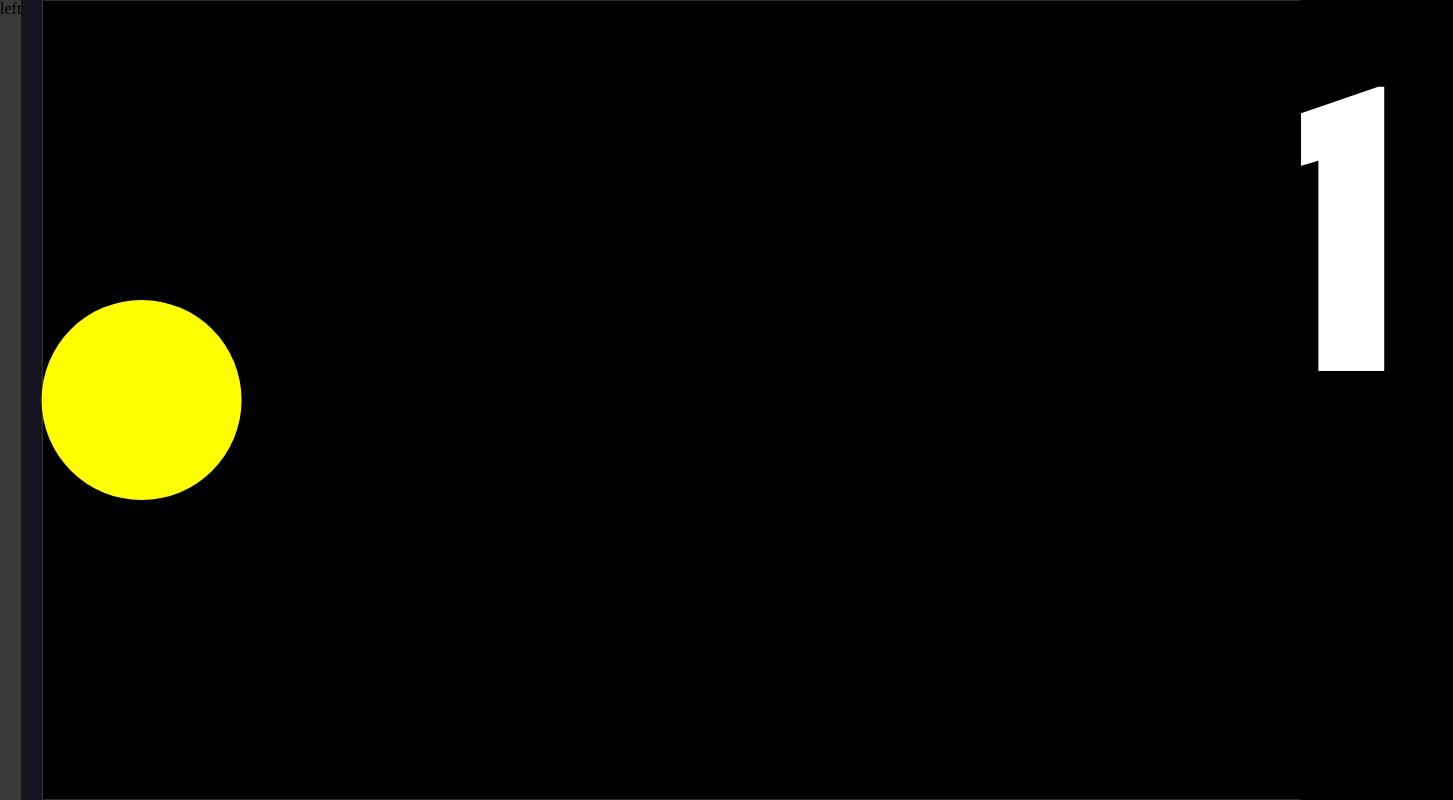
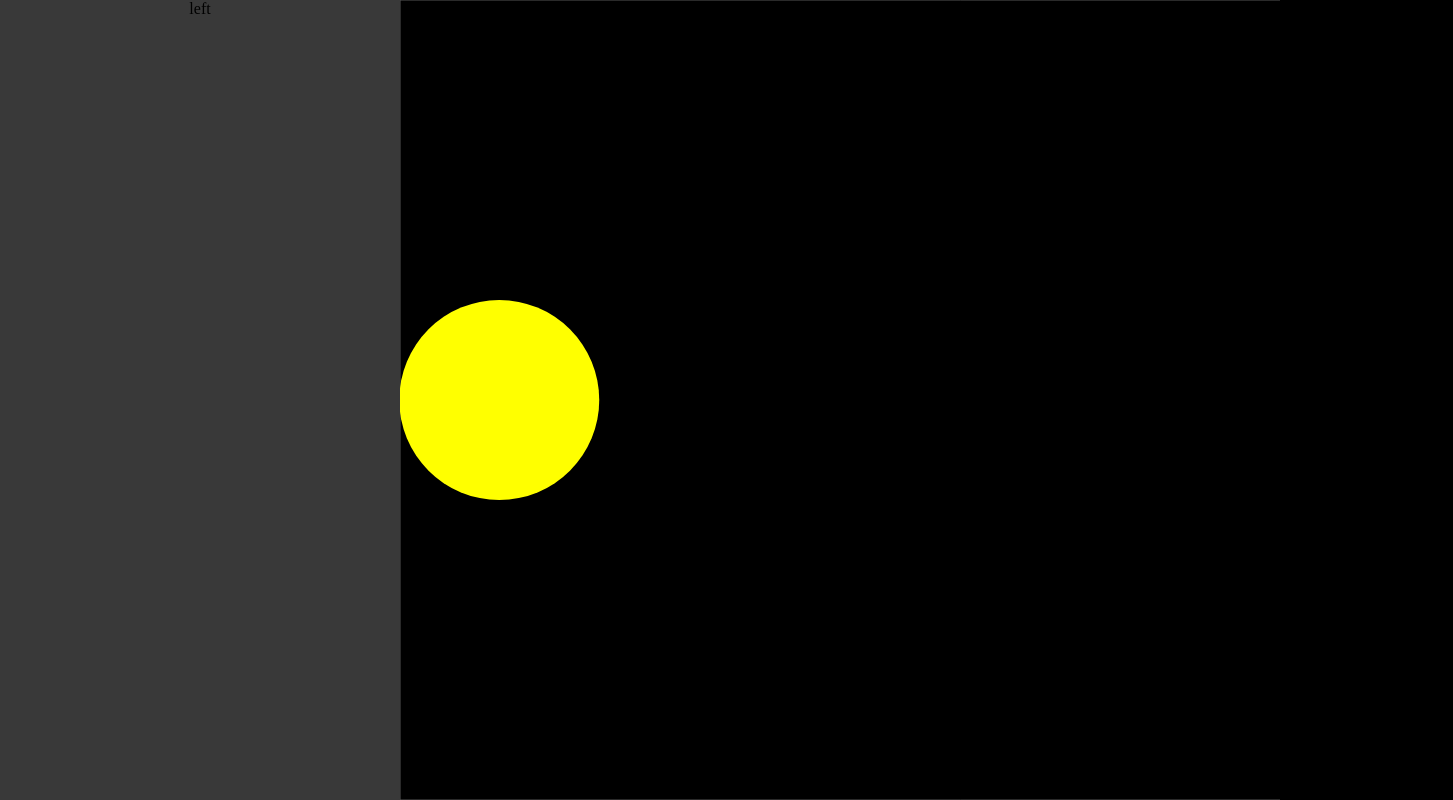
Before and after one commit to indiepaleale/ruiyang-space, a React (Vite) app: page / in a window 1280 px wide. Shown: the whole page, 1453 px wide, since content can reach past the window. Built offline with nearby package versions, Linux system fonts and the light colour scheme.

Commit message:
fix broken page

```diff
--- a/src/components/Background.css
+++ b/src/components/Background.css
@@ -9,35 +9,13 @@
     z-index: -1;
 }
 
-.layer1,
-.layer2 {
-    position: absolute;
-    width: 100%;
-    height: 100%;
-    top: 0;
-    left: 0;
-    z-index: -1;
-    background-color: transparent;
-    isolation: isolate;
-}
+
 .matter-canvas {
     position: fixed;
     width: 100%;
     height: 100%;
     top: 0;
     left: 0;
-    z-index: -1;
+    z-index: -2;
     mix-blend-mode:exclusion ;
 }
-
-.background-text{
-    position: absolute;
-    top: 100%;
-    left: 100%;
-    top: 0;
-    left: 0;
-    font-size: 400px;
-    color: #ffffff;
-    font-family: 'Roboto', sans-serif;
-    font-weight: 900;
-}
--- a/src/components/MatterCanvas.jsx
+++ b/src/components/MatterCanvas.jsx
@@ -8,10 +8,6 @@ const MatterCanvas = forwardRef((props, ref) => {
     const canvasRef = useRef();
     const matterRef = useRef();
     const containerRef = props.containerRef;
-
-    const canvas2Ref = useRef();
-
-    canvas2Ref.current = document.createElement('canvas');
 
     const updateGround = useRef();
     const tick = useRef();
@@ -26,7 +22,7 @@ const MatterCanvas = forwardRef((props, ref) => {
             }
         },
         canvasRef: canvasRef.current,
-        canvas2Ref: canvas2Ref.current,
+
     }));
 
 
@@ -48,7 +44,7 @@ const MatterCanvas = forwardRef((props, ref) => {
 
         let engine = Engine.create({ gravity: { x: -1, y: 0 } });
         let world = engine.world;
-        let render1 = Render.create({
+        let render = Render.create({
             element: containerRef.current,
             canvas: canvasRef.current,
             engine: engine,
@@ -59,20 +55,9 @@ const MatterCanvas = forwardRef((props, ref) => {
                 background: 'black',
             }
         });
-        let render2 = Render.create({
-            element: containerRef.current,
-            canvas: canvas2Ref.current,
-            engine: engine,
-            options: {
-                width: window.innerWidth,
-                height: window.innerHeight,
-                wireframes: false,
-                background: 'black',
-            }
-        });
 
-        let width = canvas2Ref.current.width;
-        let height = canvas2Ref.current.height;
+        let width = canvasRef.current.width;
+        let height = canvasRef.current.height;
         let ground = containerRef.current.getBoundingClientRect().x;
         const boundWidth = 100;
 
@@ -100,11 +85,11 @@ const MatterCanvas = forwardRef((props, ref) => {
             width = window.innerWidth;
             height = window.innerHeight;
             ground = containerRef.current.getBoundingClientRect().x;
-            render1.options.width = width;
-            render1.options.height = height;
-            render1.canvas.width = width;
-            render1.canvas.height = height;
-            Render.setPixelRatio(render1, window.devicePixelRatio);
+            render.options.width = width;
+            render.options.height = height;
+            render.canvas.width = width;
+            render.canvas.height = height;
+            Render.setPixelRatio(render, window.devicePixelRatio);
 
 
             Body.setPosition(bounds[0], { x: width, y: -boundWidth / 2 });
@@ -113,7 +98,7 @@ const MatterCanvas = forwardRef((props, ref) => {
             Body.setPosition(bounds[3], { x: width * 2, y: height / 2 });
 
 
-            Render.lookAt(render1, {
+            Render.lookAt(render, {
                 min: { x: 0, y: 0 },
                 max: { x: window.innerWidth, y: window.innerHeight }
             });
@@ -127,8 +112,7 @@ const MatterCanvas = forwardRef((props, ref) => {
 
         tick.current = (delta) => {
             Engine.update(engine, delta);
-            Render.world(render1);
-            Render.world(render2);
+            Render.world(render);
         };
 
 
@@ -139,7 +123,7 @@ const MatterCanvas = forwardRef((props, ref) => {
         // Cleanup event listener on component unmount
         return () => {
             window.removeEventListener('resize', handleResize);
-            Render.stop(render1);
+            Render.stop(render);
             Runner.stop(runner);
             Composite.clear(engine.world);
             Engine.clear(engine);
@@ -148,19 +132,7 @@ const MatterCanvas = forwardRef((props, ref) => {
     }, []);
 
     return (
-        <div>
-            <div className='layer1'>
-                <div className="background-text">LAYER1</div>
-                <canvas className="matter-canvas" id="mask-canvas" ref={canvasRef}></canvas>
-            </div>
-            {/* <div className='layer2'>
-                <div>LAYER2</div>
-                <canvas className="matter-canvas" id="mask-canvas" ref={canvasRef}></canvas>
-
-            </div> */}
-        </div>
-
-
+        <canvas className="matter-canvas" id="mask-canvas" ref={canvasRef}></canvas>
     )
 
 });
--- a/src/index.css
+++ b/src/index.css
@@ -43,14 +43,3 @@ body{
 .page-left.expanded {
   width: 400px;
 }
-
-
-
-.p5 {
-  position: fixed;
-  top: 0;
-  left: 0;
-  /* width: 100%;
-  height: 100%; */
-  z-index: -1 ; /* Ensure the canvas is behind other content */
-}
--- a/src/pages/LandingPage.jsx
+++ b/src/pages/LandingPage.jsx
@@ -1,6 +1,7 @@
 import React, { useEffect, useRef } from 'react';
 import Panel from '../components/Panel';
 import Background from '../components/background';
+import PhysicsBox from '../components/PhysicsBox';
 
 export default function LandingPage() {
 
```
